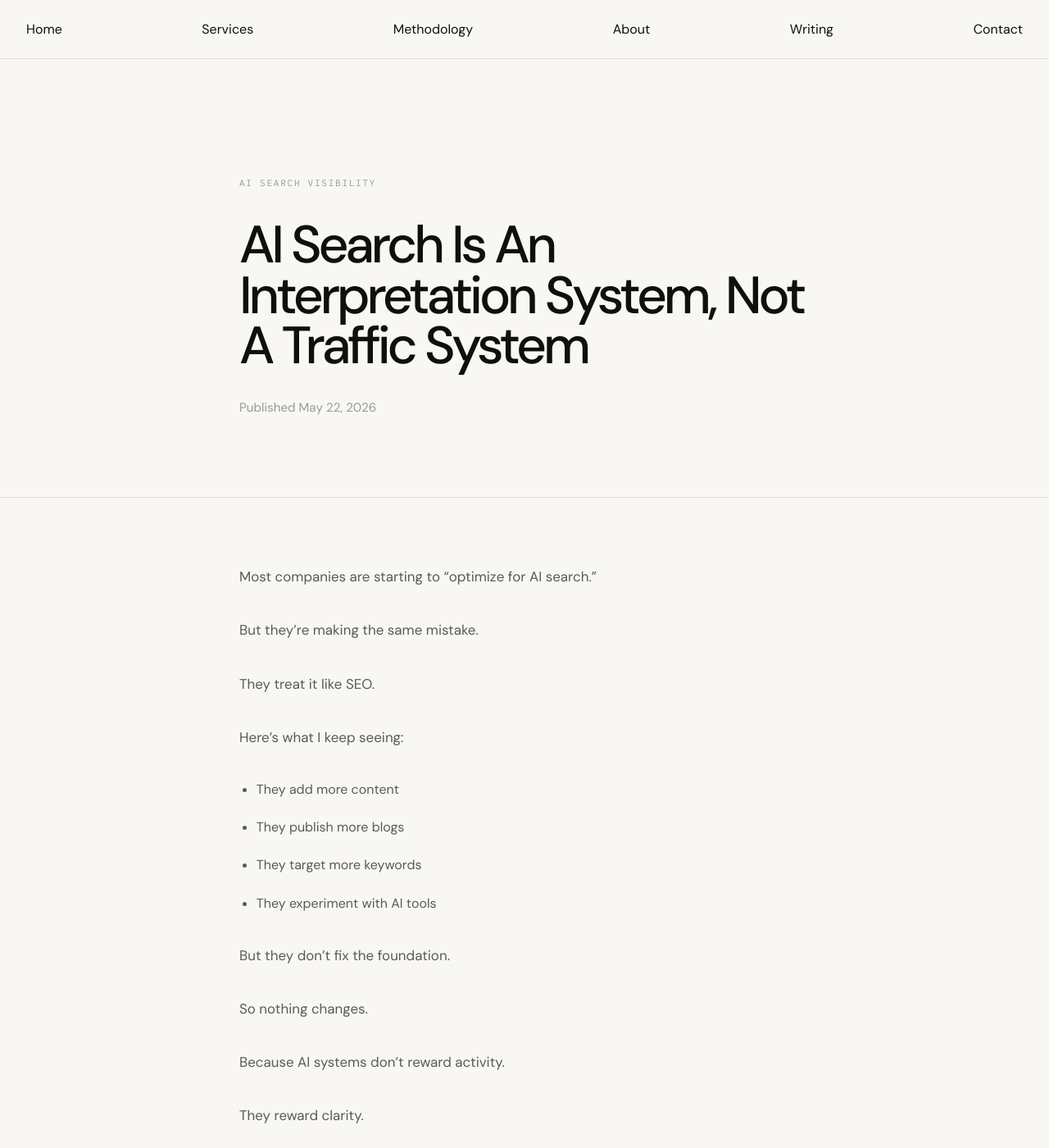
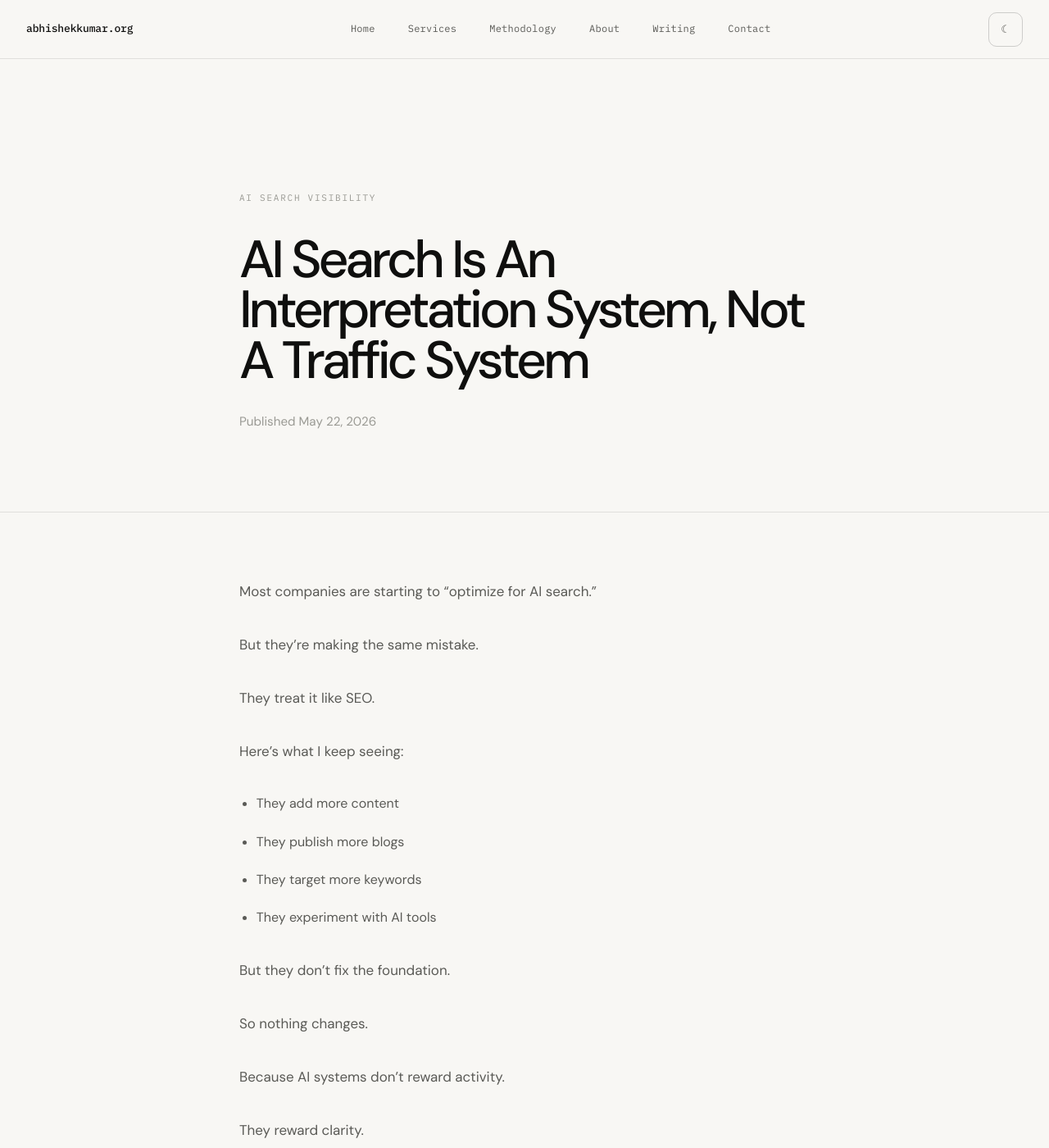
Before and after one commit to abhishu5/abhishekkumar.org, a Jekyll site: the page built from _posts/2026-05-22-ai-search-is-an-interpretation-system.md, in a window 1280 px wide and 1400 px high. Shown: the whole window at 82% size. Built offline with Jekyll 4.4.1, drawn with Linux system fonts in a browser that asks for light colours.

Commit message:
Update post.html

```diff
--- a/_layouts/post.html
+++ b/_layouts/post.html
@@ -69,7 +69,7 @@
   letter-spacing:-0.065em;
   font-weight:500;
   color:var(--text);
-  max-width:760px;
+  max-width:950px;
   margin:0;
 }
 
@@ -176,28 +176,51 @@
 
 <body>
 
-<header class="nav">
+<nav>
 
-  <div class="logo">
+  <div class="nav-logo">
     <a href="/">abhishekkumar.org</a>
   </div>
 
-  <nav>
+  <div class="nav-links">
     <a href="/">Home</a>
     <a href="/services.html">Services</a>
     <a href="/methodology.html">Methodology</a>
     <a href="/about.html">About</a>
     <a href="/blog/">Writing</a>
     <a href="/contact.html">Contact</a>
-  </nav>
+  </div>
 
-  <button id="theme-toggle" class="theme-toggle">
-    ☾
-  </button>
+  <div class="nav-right">
 
-</header>
+    <button class="theme-btn" id="theme-toggle">
+      ☾
+    </button>
 
-<main>
+    <button class="hamburger" id="hamburger">
+
+      <span></span>
+      <span></span>
+      <span></span>
+
+    </button>
+
+  </div>
+
+</nav>
+
+<div class="mobile-nav" id="mobile-nav">
+
+  <a href="/">Home</a>
+  <a href="/services.html">Services</a>
+  <a href="/methodology.html">Methodology</a>
+  <a href="/about.html">About</a>
+  <a href="/blog/">Writing</a>
+  <a href="/contact.html">Contact</a>
+
+</div>
+
+<main class="page">
 
 <section class="article-hero">
 
@@ -243,16 +266,45 @@
 
 </main>
 
-<footer class="footer">
-  © 2026 Abhishek Kumar
+<footer>
+
+  <div class="footer-inner">
+
+    <p>
+      © 2026 Abhishek Kumar
+    </p>
+
+  </div>
+
 </footer>
 
 <script>
 
-const toggle = document.getElementById('theme-toggle');
+const themeToggle = document.getElementById('theme-toggle');
 
-toggle.addEventListener('click', () => {
-  document.body.classList.toggle('light-mode');
+themeToggle.addEventListener('click', () => {
+
+  const currentTheme = document.documentElement.getAttribute('data-theme');
+
+  if(currentTheme === 'dark'){
+
+    document.documentElement.removeAttribute('data-theme');
+
+  } else {
+
+    document.documentElement.setAttribute('data-theme', 'dark');
+
+  }
+
+});
+
+const hamburger = document.getElementById('hamburger');
+const mobileNav = document.getElementById('mobile-nav');
+
+hamburger.addEventListener('click', () => {
+
+  mobileNav.classList.toggle('open');
+
 });
 
 </script>
```
